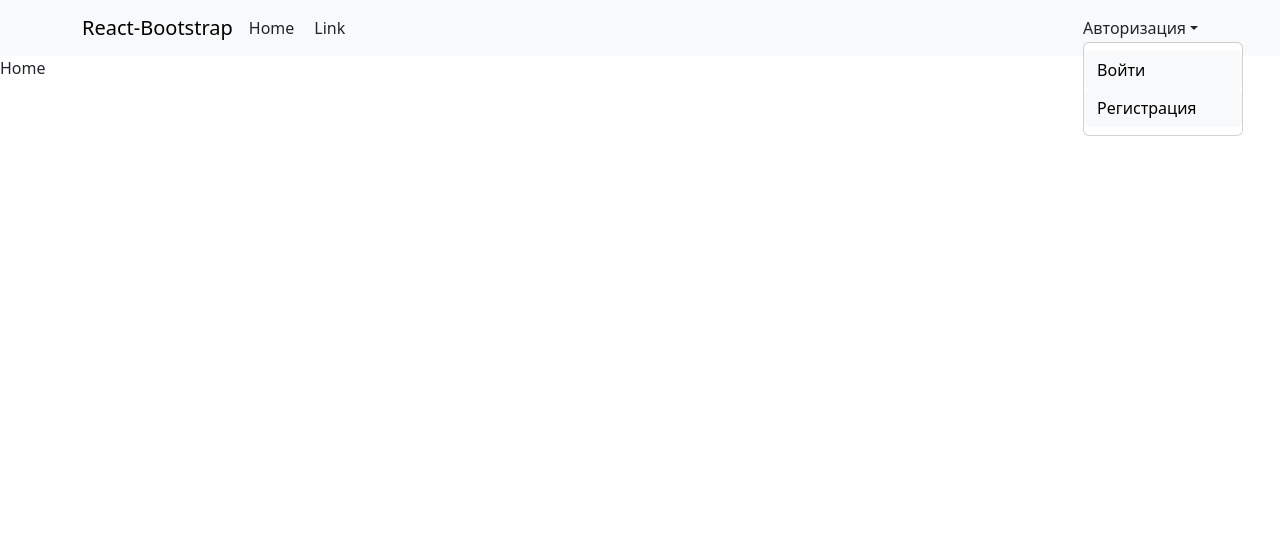
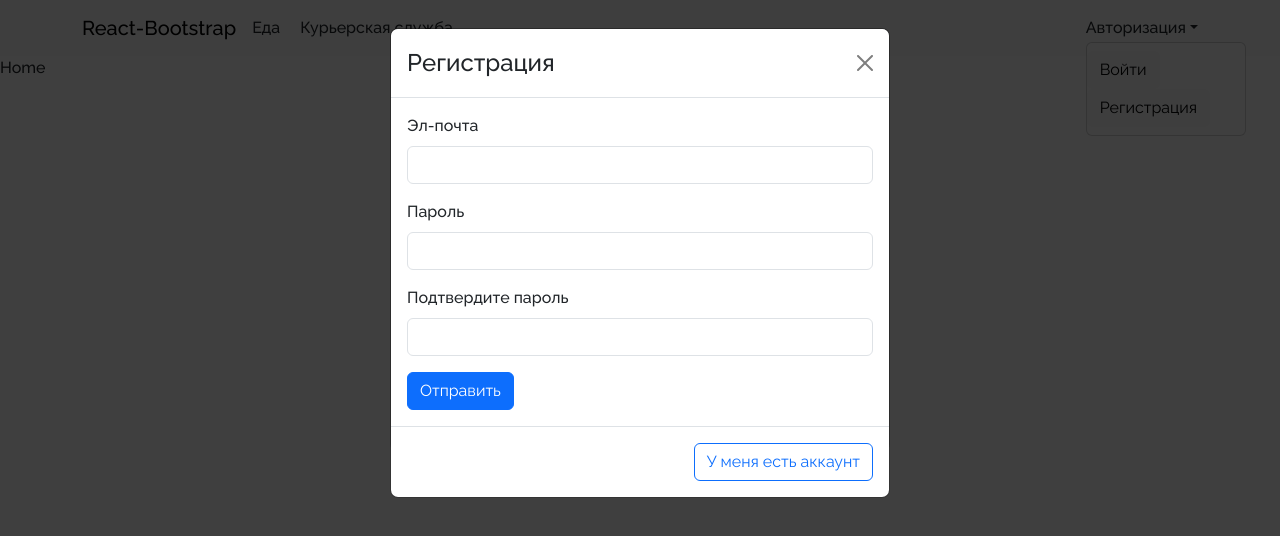
Before and after one commit to abai04/final-hackaton-js36, a React (Create React App) app: page / in a window 1280 px wide. Both pictures are taken after a click on the button "Авторизация". Shown: the top 536 px of the page. Built offline with nearby package versions, Linux system fonts and the light colour scheme.

Commit message:
transition between 2 auth modals

```diff
--- a/public/index.html
+++ b/public/index.html
@@ -9,6 +9,12 @@
       name="description"
       content="Web site created using create-react-app"
     />
+    <link rel="preconnect" href="https://fonts.googleapis.com" />
+    <link rel="preconnect" href="https://fonts.gstatic.com" crossorigin />
+    <link
+      href="https://fonts.googleapis.com/css2?family=Merriweather:ital,wght@1,300;1,400;1,700;1,900&family=Raleway:ital,wght@0,100;0,200;0,300;0,400;0,500;1,700&family=Roboto:ital,wght@0,400;0,500;0,700;0,900;1,400&display=swap"
+      rel="stylesheet"
+    />
     <title>React App</title>
   </head>
   <body>
--- a/src/App.js
+++ b/src/App.js
@@ -1,8 +1,7 @@
 import React from 'react';
-import ChooseUser from './components/ChooseUser';
 import NavigationBar from './components/Navbar/NavigationBar';
 import MainRoutes from './routes/MainRoutes';
-import UserRegister from './components/UserAuth/UserRegister';
+
 
 const App = () => {
   return (
--- a/src/components/Navbar/NavigationBar.jsx
+++ b/src/components/Navbar/NavigationBar.jsx
@@ -5,20 +5,27 @@ import Navbar from 'react-bootstrap/Navbar';
 import NavDropdown from 'react-bootstrap/NavDropdown';
 import UserLogin from '../UserAuth/UserLogin';
 import UserRegister from '../UserAuth/UserRegister';
+import { Button } from 'react-bootstrap';
 
 function NavigationBar() {
-  const [show, setShow] = useState("false")
+  const [showLogin, setShowLogin] = useState("false")
+  const [showReg, setShowReg] = useState("false")
   return (
     <Navbar expand="lg" className="bg-body-tertiary">
       <Container>
         <Navbar.Brand href="#home">React-Bootstrap</Navbar.Brand>
         <Navbar.Toggle aria-controls="basic-navbar-nav" />
         <Navbar.Collapse id="basic-navbar-nav">
-            <Nav.Link href="#home">Home</Nav.Link>
-            <Nav.Link style={{marginLeft: "20px"}} href="#link">Link</Nav.Link>
+            <Nav.Link href="#home">Еда</Nav.Link>
+            <Nav.Link style={{marginLeft: "20px"}} href="#link">Курьерская служба</Nav.Link>
             <NavDropdown style={{marginLeft: "auto"}} title="Авторизация" id="basic-nav-dropdown">
-              <UserLogin/>
-              <UserRegister/>
+
+              <Button onClick={() => setShowLogin("true")} variant='light'>Войти</Button>
+              <UserLogin showReg={showReg} setShowReg={setShowReg} showLogin={showLogin} setShowLogin={setShowLogin}/>
+
+              <Button onClick={()=> setShowReg("true")} variant='light'>Регистрация</Button>
+              <UserRegister  showReg={showReg} setShowReg={setShowReg} showLogin={showLogin} setShowLogin={setShowLogin}/>
+
             </NavDropdown>
         </Navbar.Collapse>
       </Container>
--- a/src/components/UserAuth/UserLogin.jsx
+++ b/src/components/UserAuth/UserLogin.jsx
@@ -2,52 +2,45 @@ import { useState } from 'react';
 import { Form } from 'react-bootstrap';
 import Button from 'react-bootstrap/Button';
 import Modal from 'react-bootstrap/Modal';
+import { Link } from 'react-router-dom';
 
-function UserLogin() {
-  const [show, setShow] = useState(false);
+function UserLogin(props) {
+  const {showLogin, setShowLogin, setShowReg} = props
 
-  const handleClose = () => setShow(false);
-  const handleShow = () => setShow(true);
+  const handleClose = () => setShowLogin(false);
+
+  const handleTransition = () => {
+    handleClose()
+    setShowReg(true)
+  }
 
   return (
     <>
-      <Button variant='light' style={{width: "100%", textAlign: "start"}} onClick={handleShow}>
-        Войти
-      </Button>
-
-      <Modal show={show} onHide={handleClose}>
+      <Modal show={showLogin} onHide={handleClose}>
         <Modal.Header closeButton>
           <Modal.Title>Войдите на свой аккаунт</Modal.Title>
         </Modal.Header>
         <Modal.Body>
           <Form>
       <Form.Group className="mb-3" controlId="formBasicEmail">
-        <Form.Label>Email address</Form.Label>
-        <Form.Control type="email" placeholder="Enter email" />
-        <Form.Text className="text-muted">
-          We'll never share your email with anyone else.
-        </Form.Text>
+        <Form.Label>Эл-почта</Form.Label>
+        <Form.Control type="email" />
       </Form.Group>
 
       <Form.Group className="mb-3" controlId="formBasicPassword">
-        <Form.Label>Password</Form.Label>
-        <Form.Control type="password" placeholder="Password" />
+        <Form.Label>Пароль</Form.Label>
+        <Form.Control type="password"  />
       </Form.Group>
       <Form.Group className="mb-3" controlId="formBasicCheckbox">
         <Form.Check type="checkbox" label="Check me out" />
       </Form.Group>
       <Button variant="primary" type="submit">
-        Submit
+        Отправить
       </Button>
     </Form>
         </Modal.Body>
         <Modal.Footer>
-          <Button variant="secondary" onClick={handleClose}>
-            Close
-          </Button>
-          <Button variant="primary" onClick={handleClose}>
-            Save Changes
-          </Button>
+          <Button onClick={handleTransition} variant='outline-primary'>У меня нет аккаунта</Button>
         </Modal.Footer>
       </Modal>
     </>
--- a/src/components/UserAuth/UserRegister.jsx
+++ b/src/components/UserAuth/UserRegister.jsx
@@ -2,20 +2,22 @@ import { useState } from 'react';
 import { Form } from 'react-bootstrap';
 import Button from 'react-bootstrap/Button';
 import Modal from 'react-bootstrap/Modal';
+import { Link } from 'react-router-dom';
 
-function UserRegister() {
-  const [show, setShow] = useState(false);
+function UserRegister(props) {
+  const {showReg, setShowReg, setShowLogin} = props
 
-  const handleClose = () => setShow(false);
-  const handleShow = () => setShow(true);
+  const handleClose = () => setShowReg(false);
+
+  const handleTransition = () => {
+    handleClose()
+    setShowLogin(true)
+  }
+
 
   return (
     <>
-      <Button variant='light' style={{width: "100%", textAlign: "start"}} onClick={handleShow}>
-        Регистрация
-      </Button>
-
-      <Modal show={show} onHide={handleClose}>
+      <Modal show={showReg} onHide={handleClose}>
         <Modal.Header closeButton>
           <Modal.Title>Регистрация</Modal.Title>
         </Modal.Header>
@@ -23,31 +25,26 @@ function UserRegister() {
           <Form>
       <Form.Group className="mb-3" controlId="formBasicEmail">
         <Form.Label>Эл-почта</Form.Label>
-        <Form.Control type="email" placeholder="Enter email" />
+        <Form.Control type="email"  />
       </Form.Group>
 
       <Form.Group className="mb-3" controlId="formBasicPassword">
         <Form.Label>Пароль</Form.Label>
-        <Form.Control type="password" placeholder="Password" />
+        <Form.Control type="password"  />
       </Form.Group>
 
       <Form.Group className="mb-3" controlId="formBasicPassword">
         <Form.Label>Подтвердите пароль</Form.Label>
-        <Form.Control type="password" placeholder="Password" />
+        <Form.Control type="password"  />
       </Form.Group>
 
       <Button variant="primary" type="submit">
-        Submit
+        Отправить
       </Button>
     </Form>
         </Modal.Body>
         <Modal.Footer>
-          <Button variant="secondary" onClick={handleClose}>
-            Close
-          </Button>
-          <Button variant="primary" onClick={handleClose}>
-            Save Changes
-          </Button>
+          <Button onClick={handleTransition} variant='outline-primary'>У меня есть аккаунт</Button>
         </Modal.Footer>
       </Modal>
     </>
--- a/src/index.css
+++ b/src/index.css
@@ -2,4 +2,6 @@
   margin: 0;
   padding: 0;
   box-sizing: border-box;
+  font-family: 'Raleway', serif;
+  font-weight:500
 }
```
